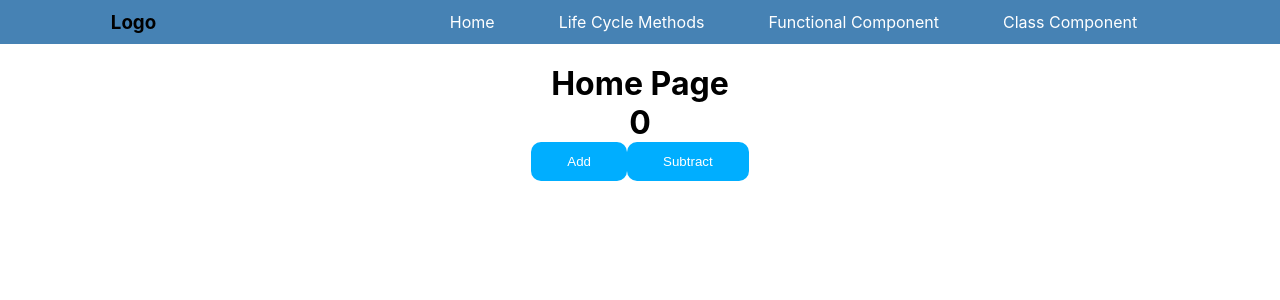
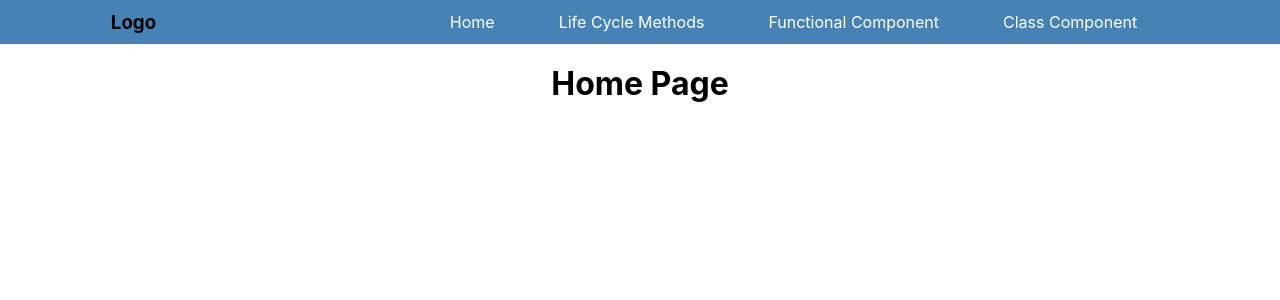
Before and after one commit to imanansadana/reactproject, a React (Create React App) app: page / in a window 1280 px wide. Shown: the top 300 px of the page. Built offline with nearby package versions, Linux system fonts and the light colour scheme.

Commit message:
component hierarchy changed

```diff
--- a/src/App.js
+++ b/src/App.js
@@ -3,6 +3,7 @@ import ClassComponent from "./Components/ClassComponent/ClassComponent";
 import FunctionalComponent from "./Components/FunctionalComponent/FunctionalComponent";
 import Navbar from "./Components/Navbar/Navbar";
 import Home from "./Components/Home/Home";
+import LifeCycleMethods from "./Components/LifeCycleMethods/LifeCycleMethods";
 import { BrowserRouter, Switch, Route } from "react-router-dom";
 import "./App.css";
 import NameDetails from "./Components/ClassComponent/NameCard/NameDetails/NameDetails";
@@ -15,6 +16,7 @@ class App extends Component {
           <Navbar />
           <Switch>
             <Route path="/" exact component={Home} />
+            <Route path="/lifecyclemethods" component={LifeCycleMethods} />
             <Route path="/class" exact component={ClassComponent} />
             <Route path="/functional" component={FunctionalComponent} />
             <Route path="/class/:id" component={NameDetails} />
--- a/src/Components/Home/Home.js
+++ b/src/Components/Home/Home.js
@@ -1,11 +1,8 @@
 import React from "react";
-import LifeCycleMethods from "../LifeCycleMethods/LifeCycleMethods";
-
 const Home = () => {
   return (
     <div>
       <h1>Home Page</h1>
-      <LifeCycleMethods />
     </div>
   );
 };
```
